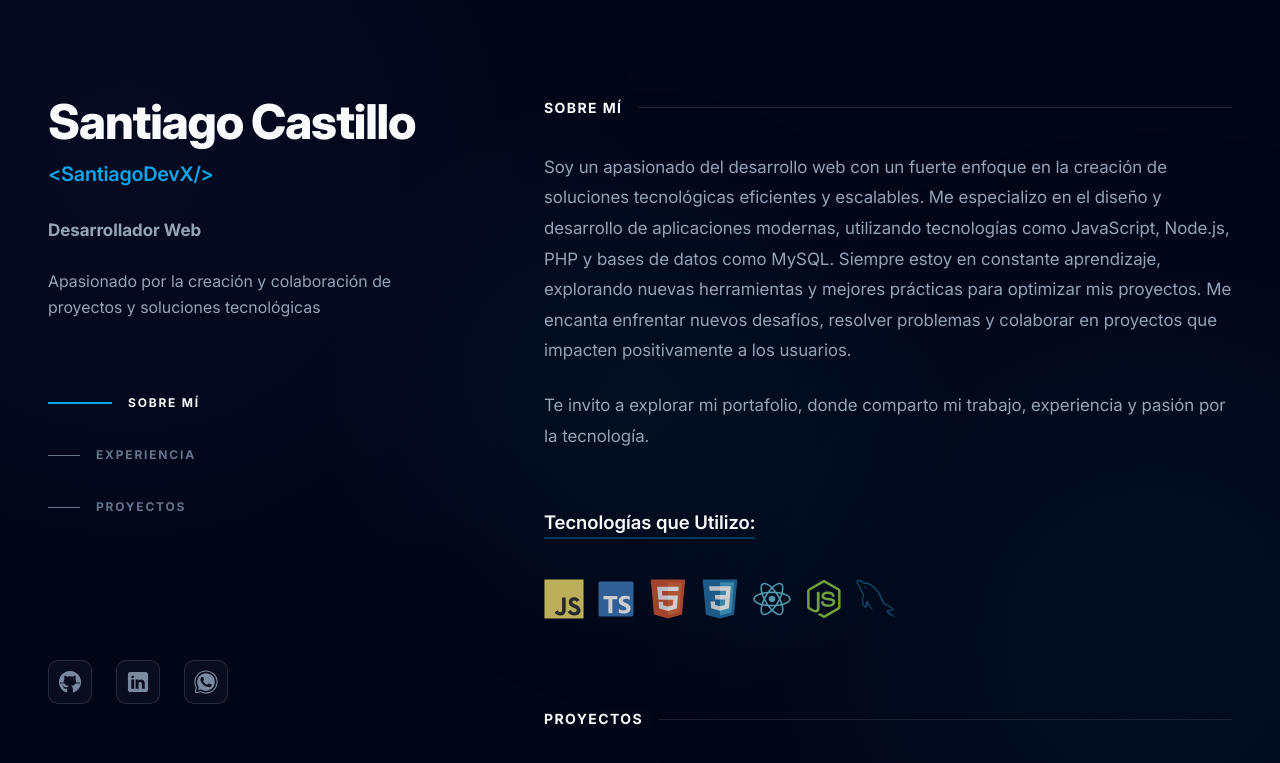
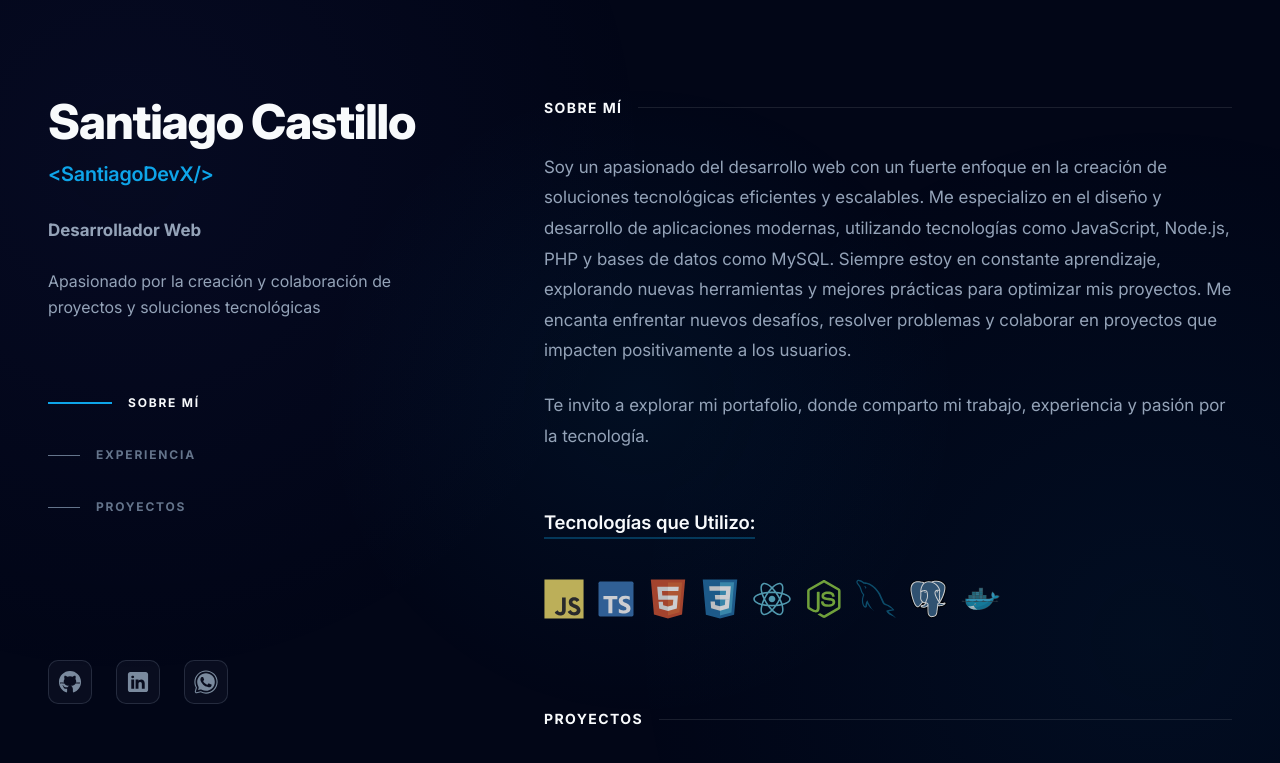
Before and after one commit to SantiagoDevX/portfolio-react, a React (Vite) app: page / in a window 1280 px wide. Shown: the top 763 px of the page. Built offline with nearby package versions, Linux system fonts and the light colour scheme.

Commit message:
Nuevas tecnologías en el stack

```diff
--- a/src/data/globalData.js
+++ b/src/data/globalData.js
@@ -6,12 +6,14 @@ import javascript from "../assets/img/technologies/JavaScript.svg";
 import mysql from "../assets/img/technologies/MySQL.svg";
 import react from "../assets/img/technologies/react.svg";
 import css from "../assets/img/technologies/CSS3.svg";
+import postgresql from "../assets/img/technologies/PostgresSQL.svg";
+import docker from "../assets/img/technologies/Docker.svg";
 import typescript from "../assets/img/technologies/typescript.svg";
 
 // Social Icons
-import github from "../assets/img/social/github.svg"
-import linkedin from "../assets/img/social/linkedin.svg"
-import whatsapp from "../assets/img/social/whatsapp.svg"
+import github from "../assets/img/social/github.svg";
+import linkedin from "../assets/img/social/linkedin.svg";
+import whatsapp from "../assets/img/social/whatsapp.svg";
 
 export const projectList = [
   {
@@ -23,7 +25,7 @@ export const projectList = [
     imageSrc: "/assets/img/ecommerce.jpg",
     demoUrl: "https://demo-ecommerce.example.com",
     githubUrl: "https://github.com/SantiagoDevX/ecommerce-fullstack",
-    featured: true
+    featured: true,
   },
   {
     id: "analytics-dashboard",
@@ -34,7 +36,7 @@ export const projectList = [
     imageSrc: "/assets/img/dashboard.jpg",
     demoUrl: "https://demo-dashboard.example.com",
     githubUrl: "https://github.com/SantiagoDevX/analytics-dashboard",
-    featured: true
+    featured: true,
   },
   {
     id: "social-network",
@@ -45,7 +47,7 @@ export const projectList = [
     imageSrc: "/assets/img/social-app.jpg",
     demoUrl: "https://demo-social.example.com",
     githubUrl: "https://github.com/SantiagoDevX/social-network",
-    featured: true
+    featured: true,
   },
   {
     id: "api-rest-documented",
@@ -55,7 +57,7 @@ export const projectList = [
     techList: ["NodeJS", "Express", "MySQL", "Swagger", "Jest", "TypeScript"],
     imageSrc: "/assets/img/api-documented.jpg",
     githubUrl: "https://github.com/SantiagoDevX/api-rest-documented",
-    featured: false
+    featured: false,
   },
   {
     id: "auth-system",
@@ -66,7 +68,7 @@ export const projectList = [
     imageSrc: "/assets/img/auth-system.jpg",
     demoUrl: "https://demo-auth.example.com",
     githubUrl: "https://github.com/SantiagoDevX/auth-system",
-    featured: false
+    featured: false,
   },
   {
     id: "task-manager",
@@ -77,8 +79,8 @@ export const projectList = [
     imageSrc: "/assets/img/task-manager.jpg",
     demoUrl: "https://demo-tasks.example.com",
     githubUrl: "https://github.com/SantiagoDevX/task-manager",
-    featured: false
-  }
+    featured: false,
+  },
 ];
 
 export const technologies = [
@@ -117,22 +119,32 @@ export const technologies = [
     href: "https://www.mysql.com/",
     ico: mysql,
   },
+  {
+    name: "PostgreSQL",
+    href: "https://www.postgresql.org/",
+    ico: postgresql,
+  },
+  {
+    name: "Docker",
+    href: "https://www.docker.com/",
+    ico: docker,
+  },
 ];
 
 export const contactInfo = [
   {
     platform: "GitHub",
     href: "https://github.com/SantiagoDevX",
-    ico: github
+    ico: github,
   },
   {
     platform: "LinkedIn",
     href: "https://www.linkedin.com/in/santiago-dev/", // Actualiza con tu LinkedIn real
-    ico: linkedin
+    ico: linkedin,
   },
   {
     platform: "WhatsApp",
     href: "https://wa.me/1234567890", // Actualiza con tu número real
-    ico: whatsapp
-  }
+    ico: whatsapp,
+  },
 ];
--- a/src/sections/About.jsx
+++ b/src/sections/About.jsx
@@ -22,7 +22,12 @@ function About() {
           experiencia y pasión por la tecnología.
         </p>
 
-        <h3 className={appStyles.highlight} style={{ marginTop: "32px", marginBottom: "16px" }}>Tecnologías que Utilizo:</h3>
+        <h3
+          className={appStyles.highlight}
+          style={{ marginTop: "32px", marginBottom: "16px" }}
+        >
+          Tecnologías que Utilizo:
+        </h3>
         <div className={styles.containerTechnologies}>
           <StackTechnologies />
         </div>
@@ -35,8 +40,18 @@ function StackTechnologies() {
   return (
     <>
       {technologies.map((technologie, index) => (
-        <a key={index} href={technologie.href} target="_blank" rel="noopener noreferrer">
-          <img src={technologie.ico} alt={technologie.name || ""} className="img-technologie" />
+        <a
+          key={index}
+          href={technologie.href}
+          target="_blank"
+          rel="noopener noreferrer"
+        >
+          <img
+            src={technologie.ico}
+            alt={technologie.name || ""}
+            className="img-technologie"
+            title={technologie.name}
+          />
         </a>
       ))}
     </>
```
Also changed, not shown: src/assets/img/technologies/PostgresSQL.svg (added), 1 other file (tests, documents, lock files or other folders).
